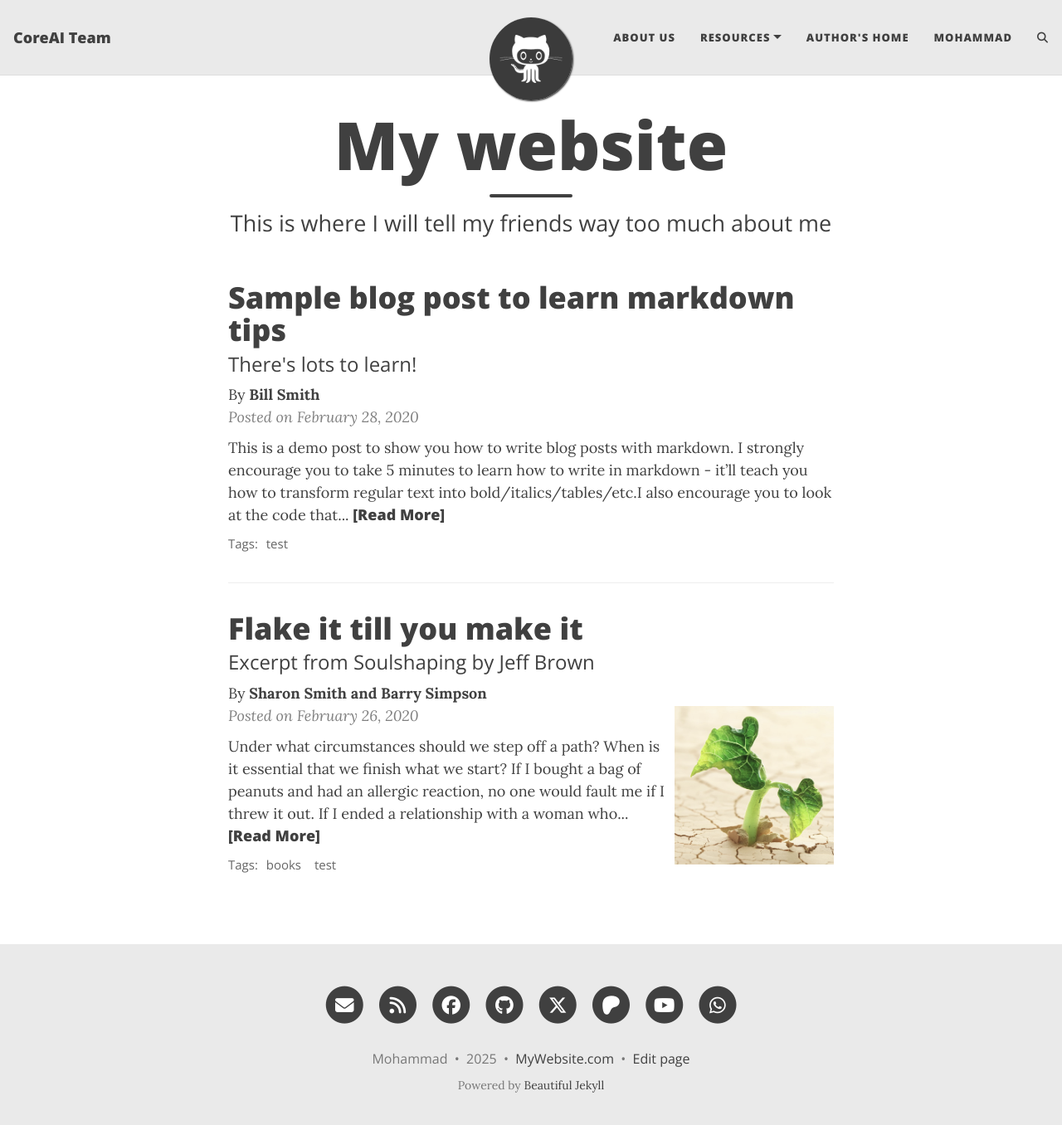
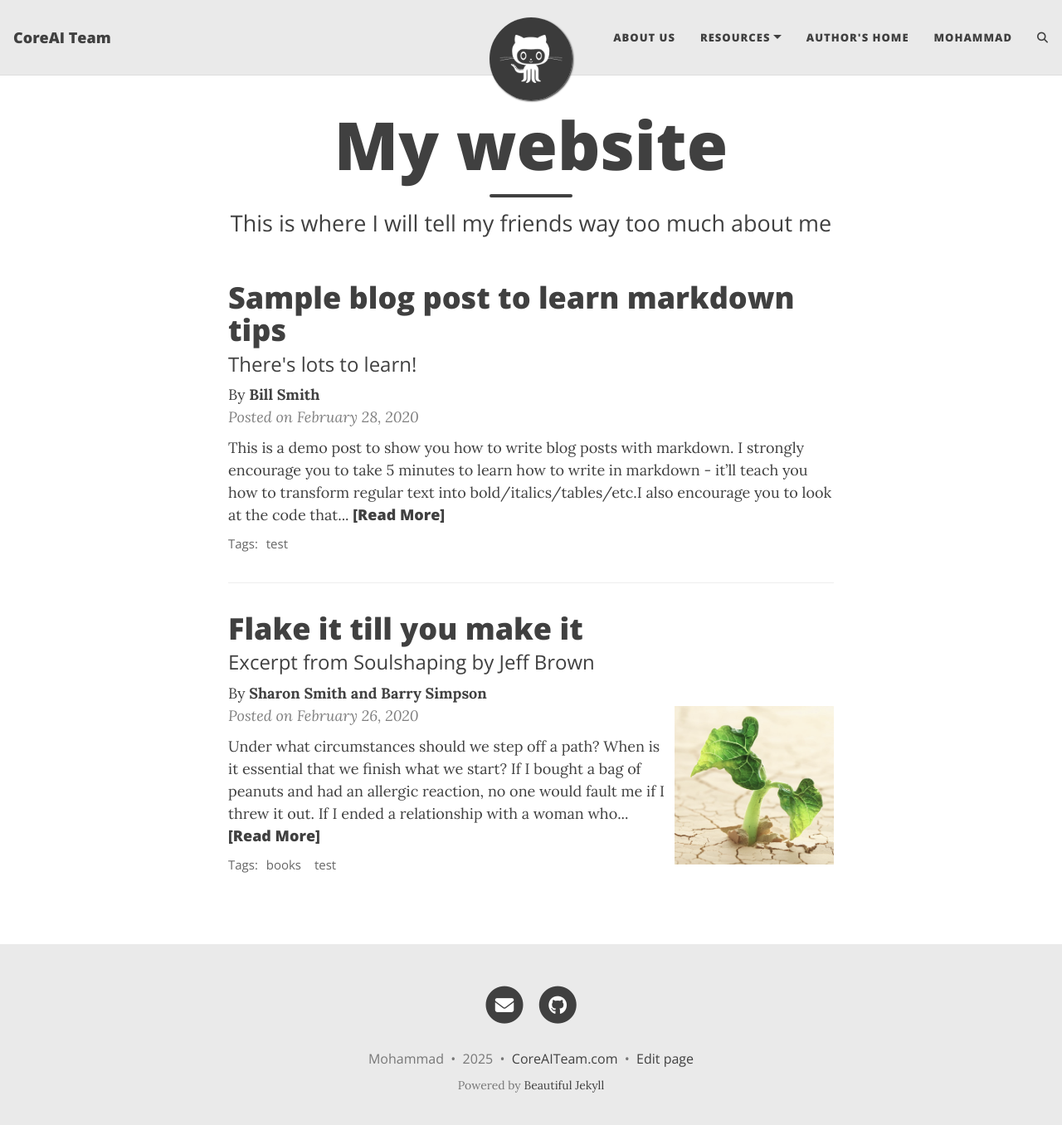
Before and after one commit to coreaiteam/coreaiteam.github.io, a Jekyll site: the page built from index.html, in a window 1280 px wide and 1369 px high. Shown: the top 1356 px of the window at 83% size. Built offline with Jekyll 4.4.1, drawn with Linux system fonts in a browser that asks for light colours; the list of posts is cut into pages by our own code; comment, search, counter and statistics services are not loaded.

Commit message:
Added: Template for team website.

```diff
--- a/_config.yml
+++ b/_config.yml
@@ -52,13 +52,13 @@ round-avatar: true
 # Uncomment the links you want to show and add your information to each one.
 social-network-links:
   email: "someone@example.com"
-  rss: true  # remove this line if you don't want to show an RSS link at the bottom
-  facebook: deanattali
-  github: daattali
-  twitter: daattali
-  patreon: DeanAttali
-  youtube: "@daattali"
-  whatsapp: 15551212
+  # rss: true  # remove this line if you don't want to show an RSS link at the bottom
+  # facebook: deanattali
+  github: coreaiteam
+  # twitter: daattali
+  # patreon: DeanAttali
+  # youtube: "@daattali"
+  # whatsapp: 15551212
 #  medium: yourname
 #  reddit: yourname or r/yoursubreddit
 #  linkedin: daattali
@@ -103,7 +103,7 @@ share-links-active:
 
 # How to display the link to your website in the footer
 # Remove this if you don't want a link in the footer
-url-pretty: "MyWebsite.com"
+url-pretty: "CoreAITeam.com"
 
 # Add the website title to the title of every page
 title-on-all-pages: true
```
